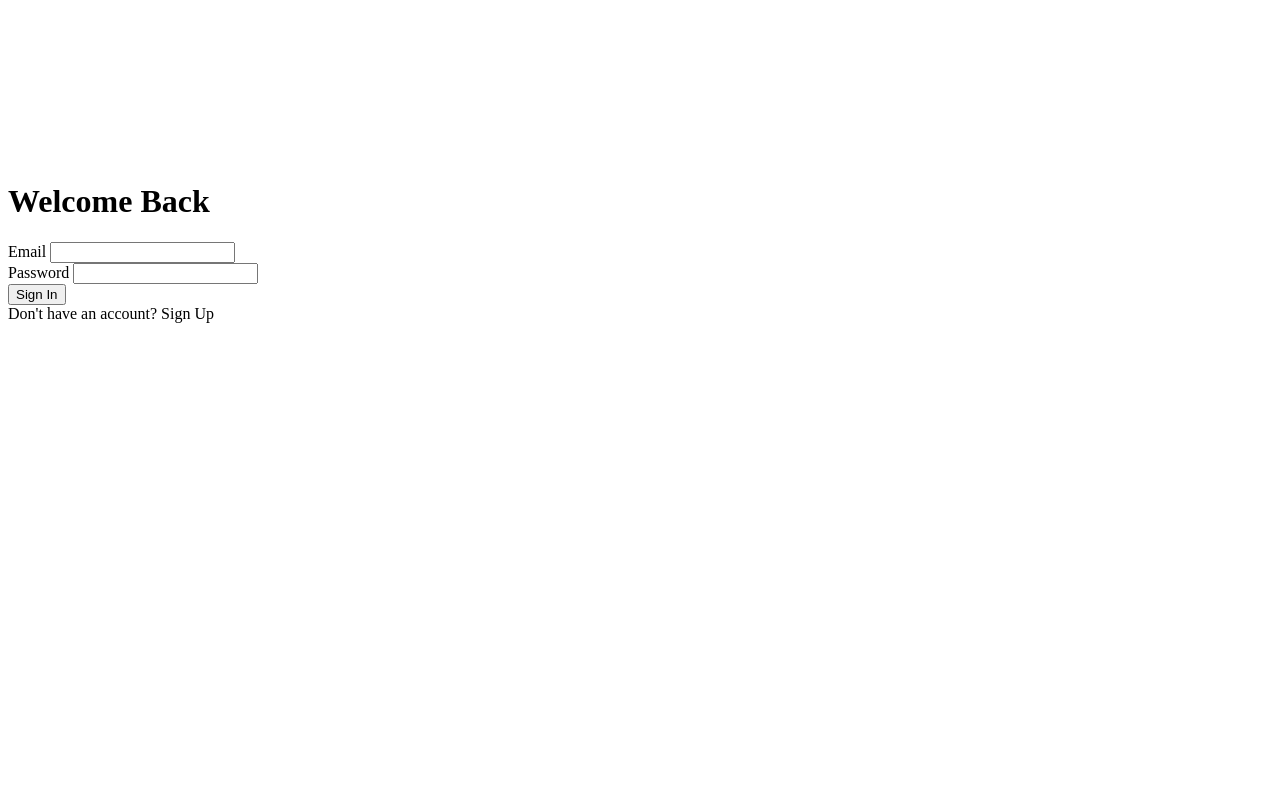
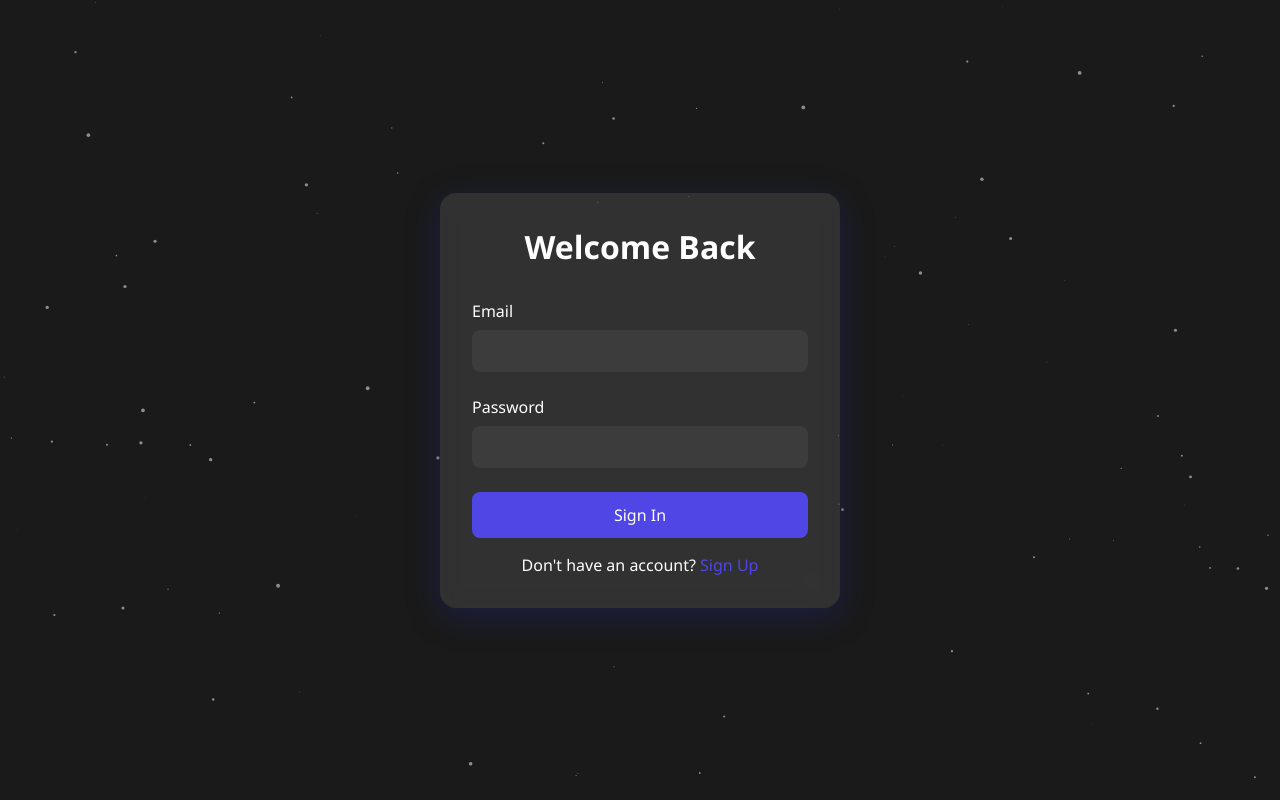
Before and after one commit to Krunk-theduck/CarCollector, a plain HTML site: page index.html in a window 1280 px wide. Drawn offline with Linux system fonts and the light colour scheme; no server answers.

Commit message:
Update index.html

```diff
--- a/index.html
+++ b/index.html
@@ -6,7 +6,113 @@
     <title>Modern Login</title>
     <script src="https://www.gstatic.com/firebasejs/9.22.0/firebase-app-compat.js"></script>
     <script src="https://www.gstatic.com/firebasejs/9.22.0/firebase-auth-compat.js"></script>
-    <link src="src/styles.css" rel="stylesheet"/>
+    <style>
+        * {
+            margin: 0;
+            padding: 0;
+            box-sizing: border-box;
+            font-family: 'Segoe UI', Tahoma, Geneva, Verdana, sans-serif;
+        }
+
+        body {
+            background: #1a1a1a;
+            color: #fff;
+            min-height: 100vh;
+            display: flex;
+            justify-content: center;
+            align-items: center;
+            position: relative;
+            overflow: hidden;
+        }
+
+        #particles {
+            position: absolute;
+            top: 0;
+            left: 0;
+            width: 100%;
+            height: 100%;
+            z-index: 1;
+        }
+
+        .container {
+            background: rgba(255, 255, 255, 0.1);
+            padding: 2rem;
+            border-radius: 1rem;
+            backdrop-filter: blur(10px);
+            width: 100%;
+            max-width: 400px;
+            z-index: 2;
+            box-shadow: 0 8px 32px 0 rgba(31, 38, 135, 0.37);
+        }
+
+        .form-title {
+            text-align: center;
+            margin-bottom: 2rem;
+            color: #fff;
+            font-size: 2rem;
+        }
+
+        .form-group {
+            margin-bottom: 1.5rem;
+        }
+
+        .form-group label {
+            display: block;
+            margin-bottom: 0.5rem;
+            color: #fff;
+        }
+
+        .form-group input {
+            width: 100%;
+            padding: 0.75rem;
+            border: none;
+            border-radius: 0.5rem;
+            background: rgba(255, 255, 255, 0.05);
+            color: #fff;
+            transition: all 0.3s ease;
+        }
+
+        .form-group input:focus {
+            outline: none;
+            background: rgba(255, 255, 255, 0.1);
+            box-shadow: 0 0 0 2px rgba(255, 255, 255, 0.2);
+        }
+
+        .btn {
+            width: 100%;
+            padding: 0.75rem;
+            border: none;
+            border-radius: 0.5rem;
+            background: #4f46e5;
+            color: #fff;
+            font-size: 1rem;
+            cursor: pointer;
+            transition: all 0.3s ease;
+        }
+
+        .btn:hover {
+            background: #4338ca;
+            transform: translateY(-1px);
+        }
+
+        .toggle-form {
+            margin-top: 1rem;
+            text-align: center;
+            color: #fff;
+        }
+
+        .toggle-form a {
+            color: #4f46e5;
+            text-decoration: none;
+            cursor: pointer;
+        }
+
+        .error-message {
+            color: #ef4444;
+            margin-top: 0.5rem;
+            font-size: 0.875rem;
+        }
+    </style>
 </head>
 <body>
     <canvas id="particles"></canvas>
@@ -119,7 +225,7 @@
         function updateFormUI() {
             formTitle.textContent = isSignUp ? 'Create Account' : 'Welcome Back';
             submitBtn.textContent = isSignUp ? 'Sign Up' : 'Sign In';
-            toggleText.textContent = isSignUp ? 'Already have an account?' : 'Don't have an account?';
+            toggleText.textContent = isSignUp ? 'Already have an account?' : 'Don\'t have an account?';
             toggleMode.textContent = isSignUp ? 'Sign In' : 'Sign Up';
         }
 
```
